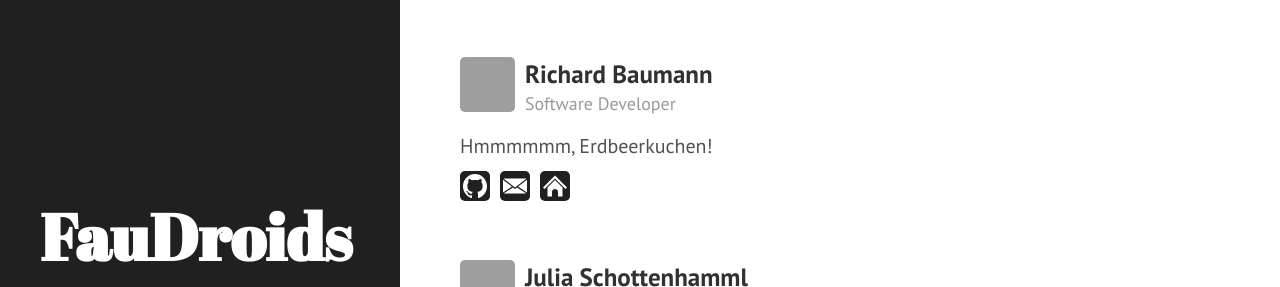
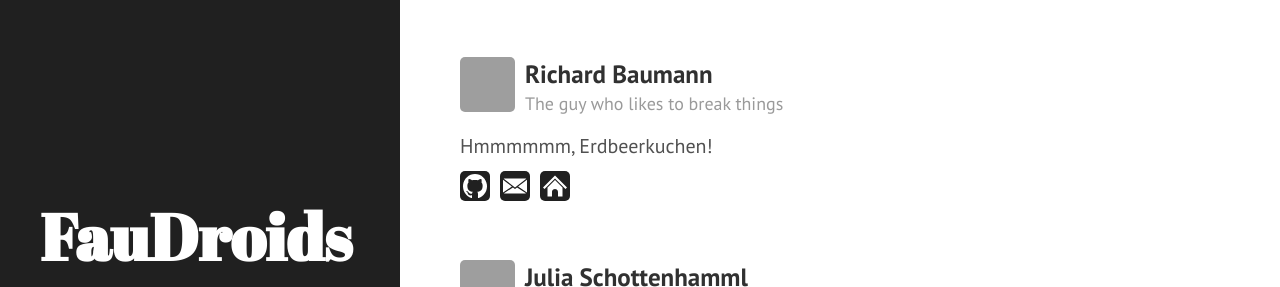
Before and after one commit to Haroenv/FauDroids.github.io, a Jekyll site: the page built from team.md, in a window 1280 px wide and 1299 px high. Shown: the part 579-866 px from the top of the window. Built offline with Jekyll 4.4.1, drawn with Linux system fonts in a browser that asks for light colours; Markdown is read by kramdown in place of the engine named in the settings; grey boxes are pictures that could not be loaded.

Commit message:
Update richard role

```diff
--- a/_data/members.yml
+++ b/_data/members.yml
@@ -17,7 +17,7 @@ simon:
 
 richard:
     name:		Richard Baumann
-    role:		Software Developer
+    role:		The guy who likes to break things
     gravatar:	dde09fa230061fdecf67d0c8f35297ed
     message:	Hmmmmmm, Erdbeerkuchen!
     email:		ohaz@endless-aerospace.de
```
